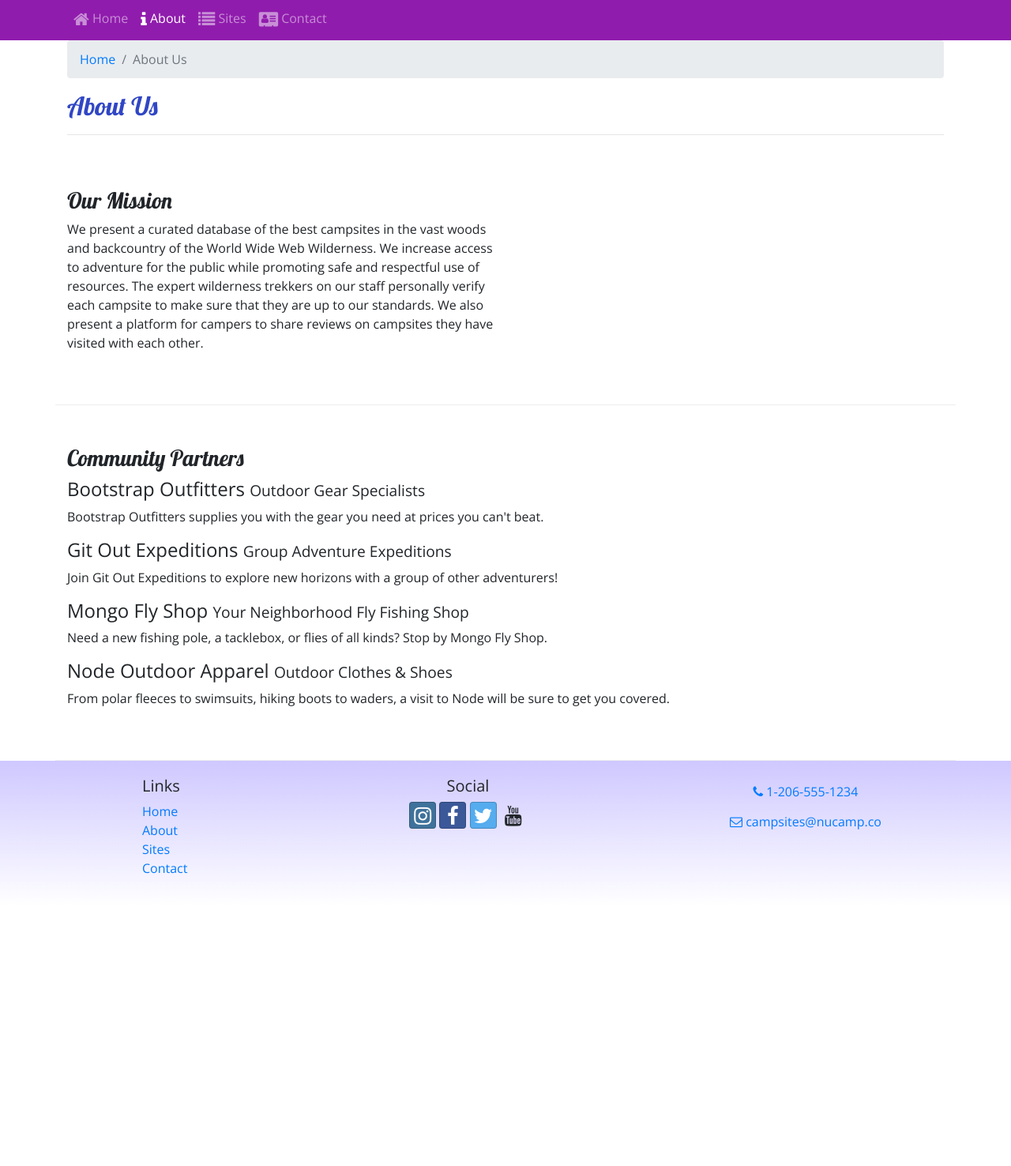
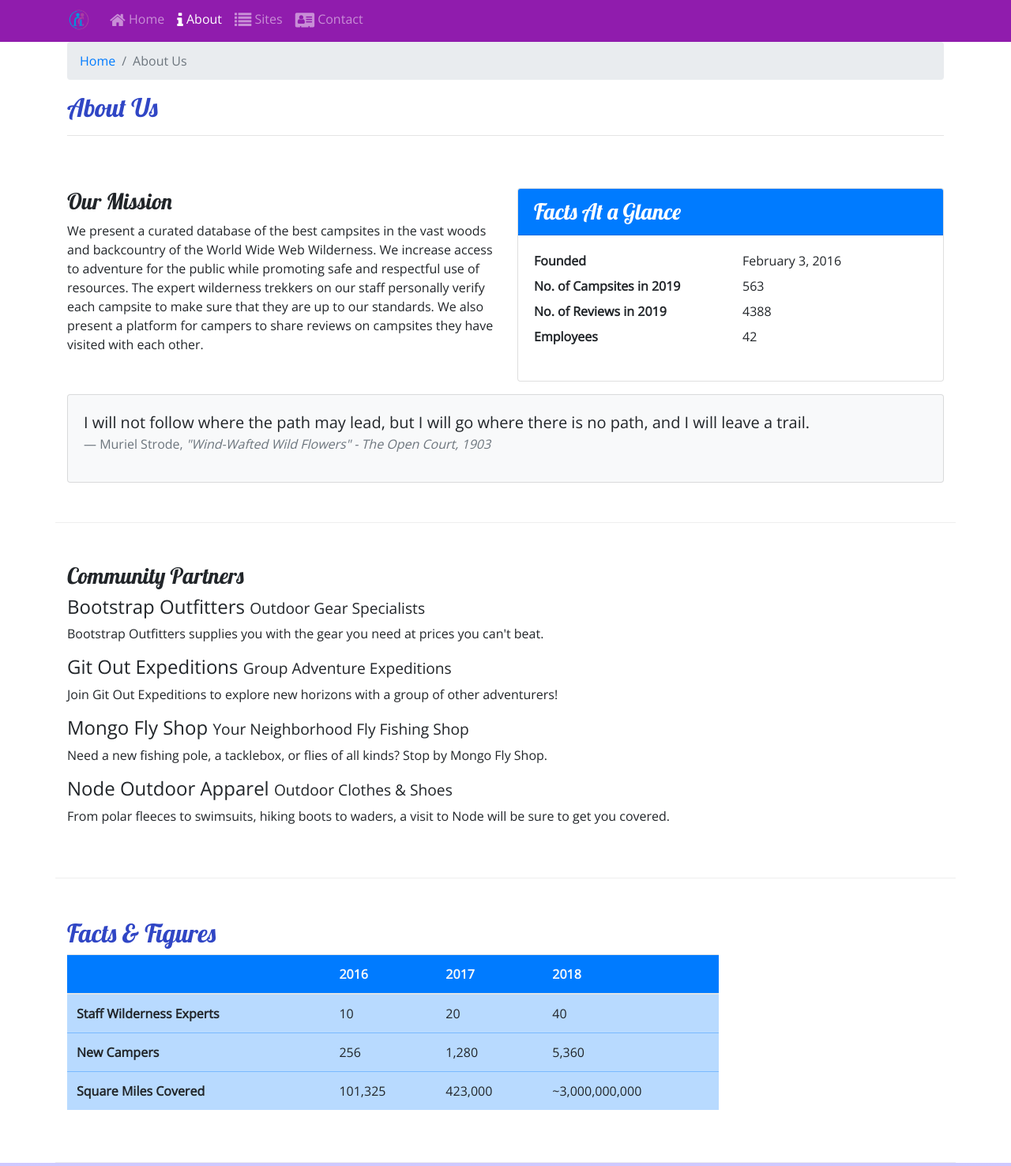
Before and after one commit to AlexAbbamondi/nucamp-site, a website: page aboutus.html in a window 1280 px wide. Shown: the part 167-1643 px from the top of the page at 79% size. Before the commit the page ends 1314 px from the top, so only its background shows below. Drawn offline with nearby package versions, Linux system fonts and the light colour scheme.

Commit message:
adding images and icons

```diff
--- a/aboutus.html
+++ b/aboutus.html
@@ -23,6 +23,9 @@
     <header class="jumbotron jumbotron-fluid">
         <div class="container">
             <div class="row">
+                <div class="col-4 col-sm-3 col-md-2 align-self-center">
+                    <a href="index.html"><img src="img/logo.png" class="img-fluid"/></a>
+                </diV>
                 <div class="col">
                     <h1>NuCamp</h1>
                     <h2>a better way to camp</h2>
@@ -34,7 +37,8 @@
     <!--Navbar, reduces to hamburger at xs screens, with active page component-->
     <nav class="navbar navbar-expand-sm navbar-dark sticky-top">
         <div class="container">
-            <button class="navbar-toggler ml-auto" type="button" data-toggle="collapse" data-target="#nucampNavbar">
+            <a class="navbar-brand" href="index.html"><img src="img/logo.png" height="30" width="30"/></a>
+            <button class="navbar-toggler" type="button" data-toggle="collapse" data-target="#nucampNavbar">
                 <span class="navbar-toggler-icon"></span>
             </button>
             <div class="collapse navbar-collapse" id="nucampNavbar">
@@ -62,9 +66,37 @@
         </div>
 
         <div class="row row-content">
-            <div class="col col-sm-6">
+            <div class="col-sm-6">
                 <h3>Our Mission</h3>
-                <p>We present a curated database of the best campsites in the vast woods and backcountry of the World Wide Web Wilderness. We increase access to adventure for the public while promoting safe and respectful use of resources. The expert wilderness trekkers on our staff personally verify each campsite to make sure that they are up to our standards. We also present a platform for campers to share reviews on campsites they have visited with each other.</p>
+                <p>We present a curated database of the best campsites in the vast woods and backcountry of the World Wide Web Wilderness. We increase access to adventure for the public while promoting safe and respectful use of resources. The expert wilderness trekkers on our staff personally verify each campsite to make sure that they are up to our standards. We also present a platform for campers to share reviews on campsites they have visited with  each other.</p>
+            </div>
+            <div class="col-sm-6">
+                <div class="card">
+                    <h3 class="card-header bg-primary text-white">Facts At a Glance</h3>
+                    <div class="card-body">
+                        <dl class="row">
+                            <dt class="col-6">Founded</dt>
+                            <dd class="col-6">February 3, 2016</dd>
+                            <dt class="col-6">No. of Campsites in 2019</dt>
+                            <dd class="col-6">563</dd>
+                            <dt class="col-6">No. of Reviews in 2019</dt>
+                            <dd class="col-6">4388</dd>
+                            <dt class="col-6">Employees</dt>
+                            <dd class="col-6">42</dd>
+                        </dl>
+                    </div>
+                </div>
+            </div>
+            <div class="col">
+                <div class="card bg-light mt-3">
+                    <blockquote class="blockquote card-body">
+                        <p class="mb-0">I will not follow where the path may lead, but I will go where there is no path, and I will leave a trail.</p>
+                        <footer class="blockquote-footer">Muriel Strode,
+                            <cite title="Source Title">"Wind-Wafted Wild Flowers" - The Open Court, 1903
+                            </cite>
+                        </footer>
+                    </blockquote>
+        		</div>
             </div>
         </div>
 
@@ -81,9 +113,48 @@
                 <p class="d-none d-sm-block">From polar fleeces to swimsuits, hiking boots to waders, a visit to Node will be sure to get you covered.</p>
             </div>
         </div>
+
+        <div class="row row-content">
+            <div class="col-sm-9">
+                <h2>Facts &amp; Figures</h2>
+                <div class="table-responsive">
+                    <table class="table table-stripe">
+                        <thead>
+                            <tr class="bg-primary text-light">
+                                <th></th>
+                                <th>2016</th>
+                                <th>2017</th>
+                                <th>2018</th>
+                            </tr>
+                        </thead>
+                        <tbody class="table-primary">
+                            <tr>
+                                <th>Staff Wilderness Experts</th>
+                                <td>10</td>
+                                <td>20</td>
+                                <td>40</td>
+                            </tr>
+                            <tr>
+                                <th>New Campers</th>
+                                <td>256</td>
+                                <td>1,280</td>
+                                <td>5,360</td>
+                            </tr>
+                            <tr>
+                                <th>Square Miles Covered</th>
+                                <td>101,325</td>
+                                <td>423,000</td>
+                                <td>~3,000,000,000</td>
+                            </tr>
+                        </tbody>
+                    </table>
+                </div>
+            </div>
+        </div>
+
     </div>
 
-    <footer>
+    <footer class="site-footer">
         <div class="container">
             <div class="row">
                 <div class="col-4 col-sm-2 offset-1">
--- a/css/styles.css
+++ b/css/styles.css
@@ -14,7 +14,7 @@ header h2{
     color: #CEC8FF;
 }
 
-footer {
+.site-footer {
     background-image: linear-gradient(#CEC8FF, white);
     padding: 20px 0;
 }
```
Also changed, not shown: contactus.html (+7 -2 lines), index.html (+20 -6 lines), img/bootstrap-thumb.png (added), img/breadcrumb-trail-thumb.jpg (added), img/breadcrumb-trail.jpg (added), img/chrome-river-thumb.jpg (added), img/chrome-river.jpg (added), img/logo.png (added), img/react-lake-thumb.jpg (added), img/react-lake.jpg (added).
